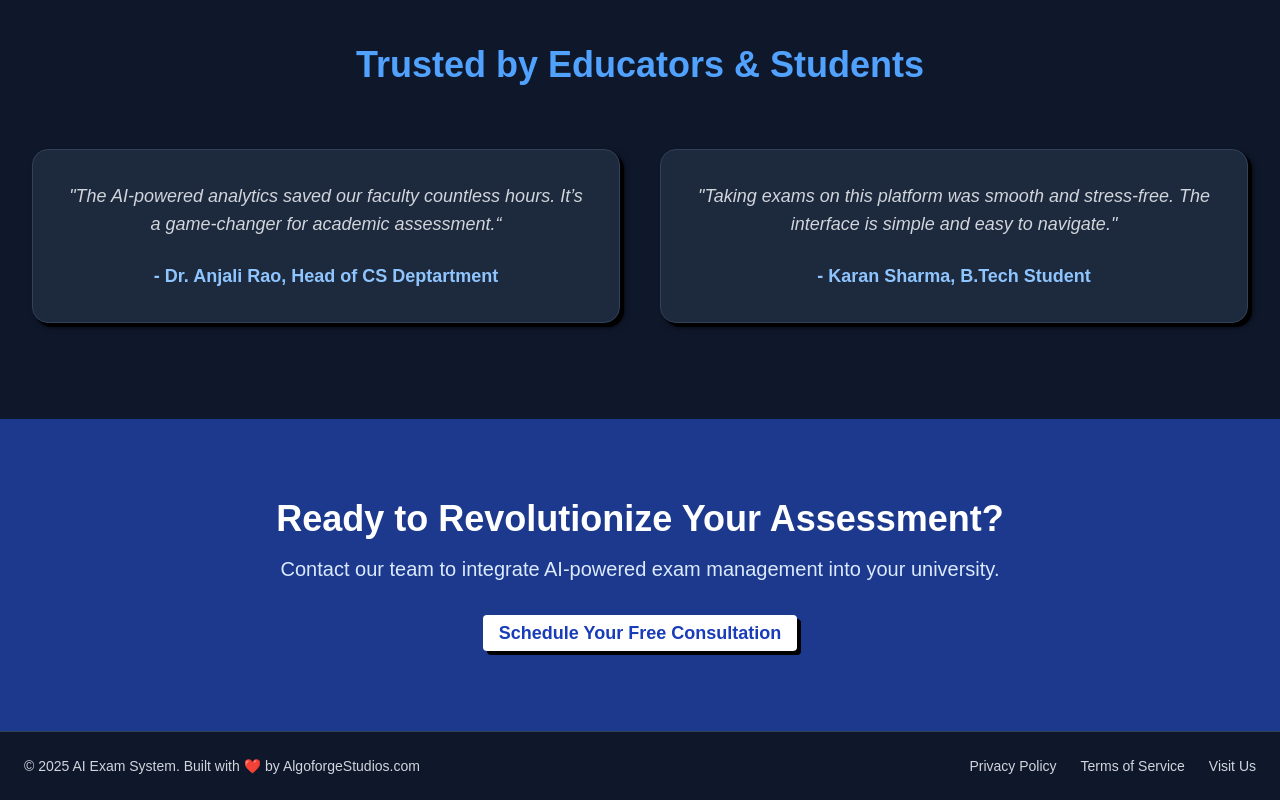
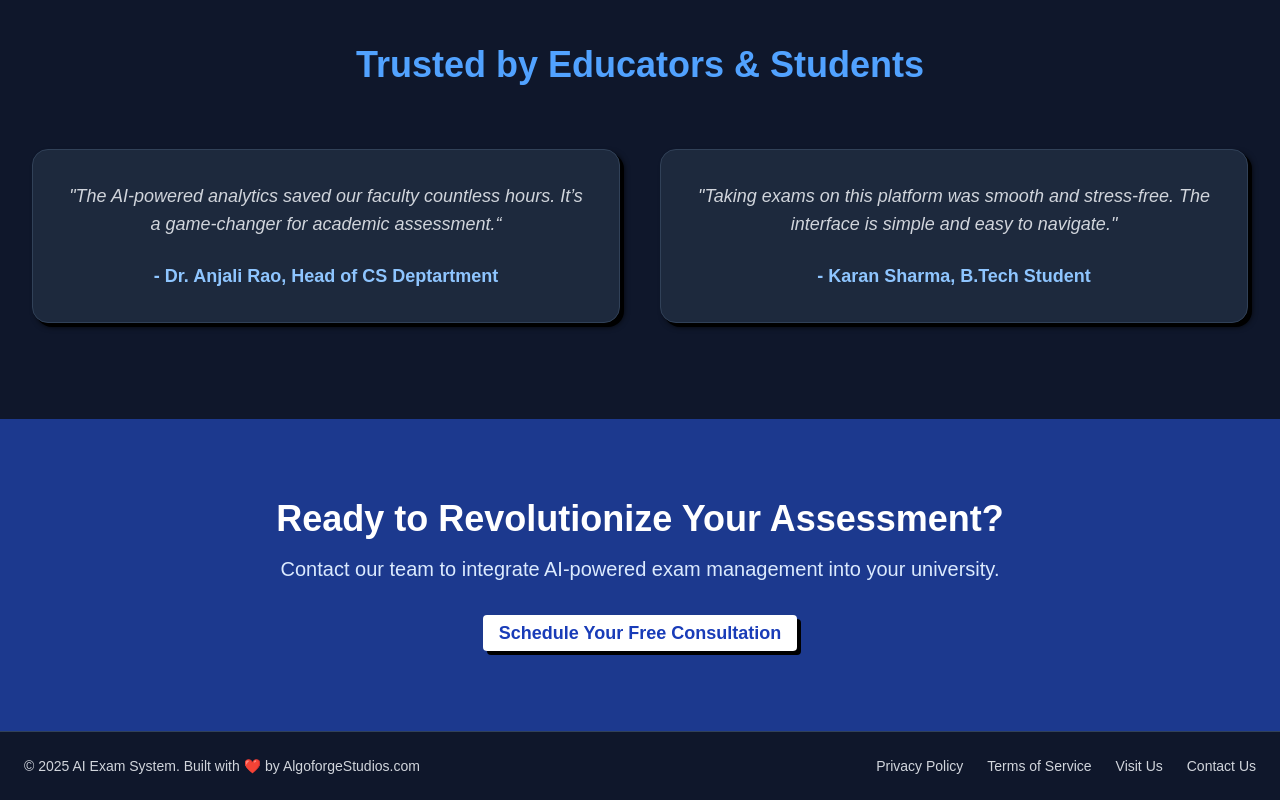
Before and after one commit to samiya2804/ExamSystem, a Next.js app: page / in a window 1280 px wide. Shown: the part 2399-3199 px from the top of the page. Built offline with nearby package versions, Linux system fonts and the light colour scheme.

Commit message:
Update Footer.tsx

```diff
--- a/src/components/Footer.tsx
+++ b/src/components/Footer.tsx
@@ -28,6 +28,13 @@ export default function Footer() {
           >
             Visit Us
           </a>
+          <a
+            href="/contact"
+
+            className="hover:text-white transition-colors"
+          >
+            Contact Us
+          </a>
         </div>
       </div>
     </footer>
```
